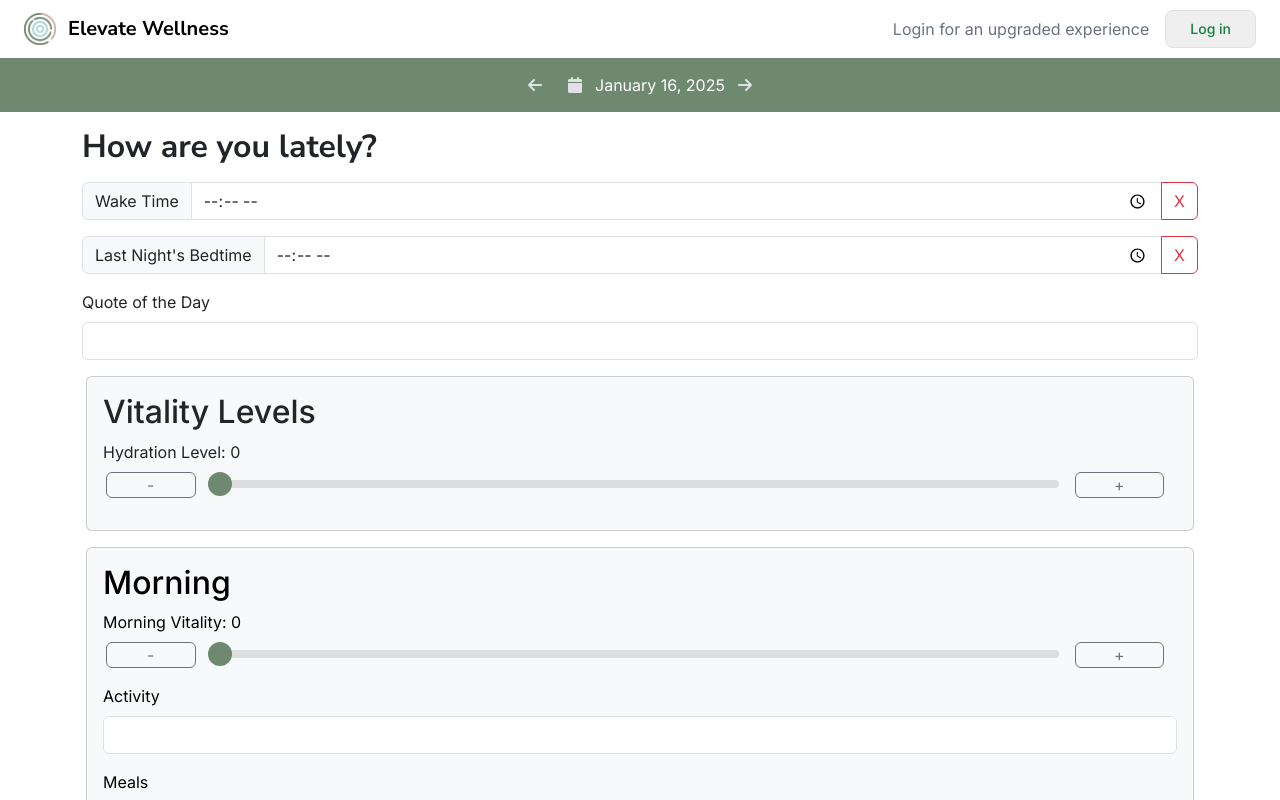
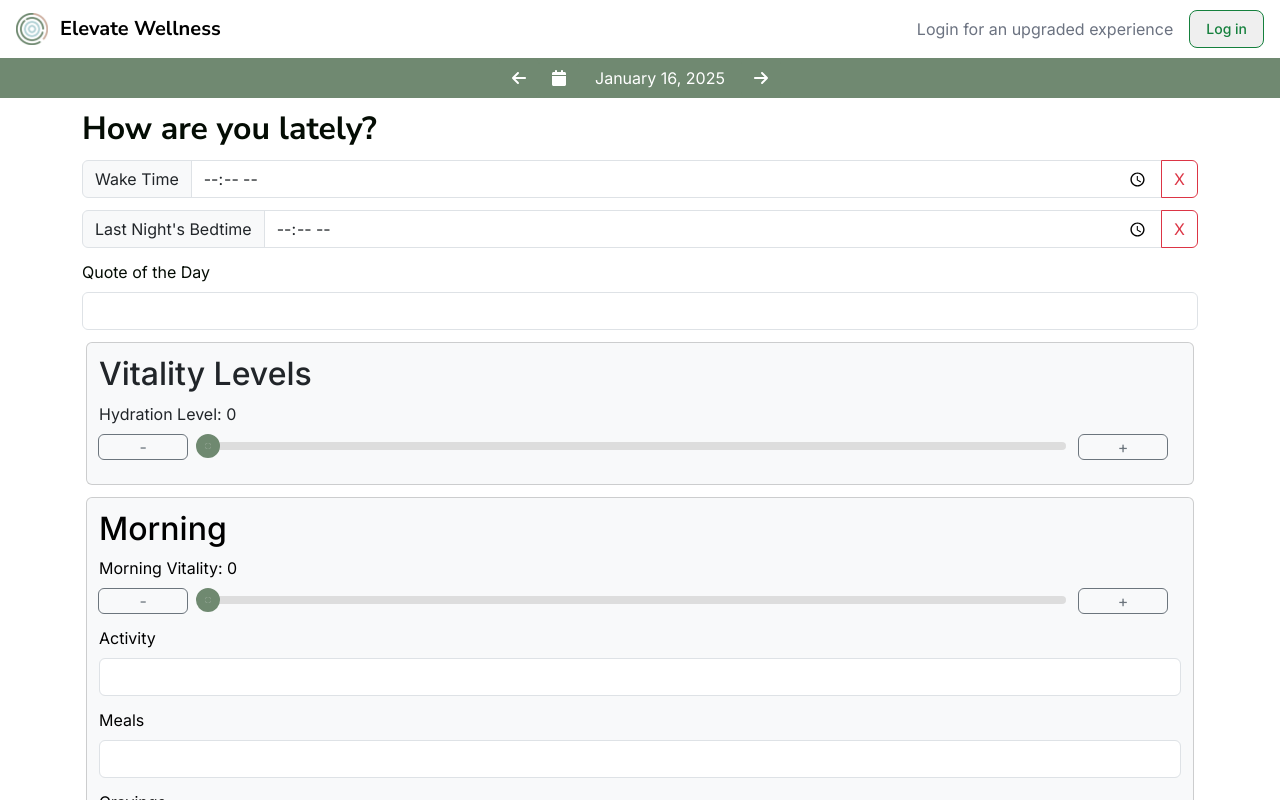
Before and after one commit to Crambeary/wellness_reflection, a Next.js app: page / in a window 1280 px wide. Shown: the top 800 px of the page. Built offline with nearby package versions, Linux system fonts and the light colour scheme; no server answers.

Commit message:
dateheader is tailwind

```diff
--- a/app/components/DateHeader.tsx
+++ b/app/components/DateHeader.tsx
@@ -8,6 +8,8 @@ import { createClient } from '@/utils/supabase/client';
 import { useEffect } from 'react';
 import { setShowModal, setModalMessage, setIsAuthenticated } from '@/store/wellnessSlice';
 import { useState } from 'react';
+import { Button } from '@/components/ui/button';
+import { Spinner } from '@/components/ui/spinner';
 
 export default function DateHeader() {
     const dispatch = useAppDispatch();
@@ -78,47 +80,77 @@ export default function DateHeader() {
     }
 
     return (
-        <nav className="navbar sticky-top text-white primary-color" data-bs-theme="dark">
-            <div className='container-fluid'>
-                <div className='d-flex mx-auto'>
+        <nav className="sticky top-0 bg-primary text-white">
+            <div className="container mx-auto px-4">
+                <div className="flex justify-center items-center">
                     {isLoading && (
-                        <div className='mx-auto my-auto'>
-                            Loading...
+                        <div className="py-2 inline-flex items-center gap-2">
+                            Loading Date Info... <Spinner size="sm" className='bg-black dark:bg-white'/>
                         </div>
                     )}
                     {!isLoading && isAuthenticated && (
                         <>
-                        <button className='btn' onClick={() => {
-                            const prev = prevDay();
-                            dispatch(setDate(prev));
-                        }}>
+                        <Button
+                            variant="default"
+                            className='border-0'
+                            size="icon"
+                            onClick={() => {
+                                const prev = prevDay();
+                                dispatch(setDate(prev));
+                            }}
+                        >
                             <FontAwesomeIcon icon={faArrowLeft} />
-                        </button>
-                        <button className='btn' onClick={() => dispatch(setDate(new Date().toISOString()))}>
+                        </Button>
+                        <Button
+                            variant="default"
+                            className='border-0'
+                            size="icon"
+                            onClick={() => dispatch(setDate(new Date().toISOString()))}
+                        >
                             <FontAwesomeIcon icon={faCalendar} />
-                        </button>
-                        <div className='mx-auto my-auto'>
+                        </Button>
+                        <div className="px-4 py-2">
                             {formattedDate}
                         </div>
-                        <button className='btn' onClick={() => dispatch(setDate(nextDay()))}>
+                        <Button
+                            variant="default"
+                            className='border-0'
+                            size="icon"
+                            onClick={() => dispatch(setDate(nextDay()))}
+                        >
                             <FontAwesomeIcon icon={faArrowRight} />
-                        </button>
+                        </Button>
                         </>
                     )}
                     {!isLoading && !isAuthenticated && (
                         <>
-                        <button className='btn' onClick={() => showModal()}>
+                        <Button
+                            variant="default"
+                            className='border-0'
+                            size="icon"
+                            onClick={() => showModal()}
+                        >
                             <FontAwesomeIcon icon={faArrowLeft} />
-                        </button>
-                        <button className='btn' onClick={() => showModal()}>
+                        </Button>
+                        <Button
+                            variant="default"
+                            className='border-0'
+                            size="icon"
+                            onClick={() => showModal()}
+                        >
                             <FontAwesomeIcon icon={faCalendar} />
-                        </button>
-                        <div className='mx-auto my-auto'>
+                        </Button>
+                        <div className="px-4 py-2">
                             {formattedDate}
                         </div>
-                        <button className='btn' onClick={() => showModal()}>
+                        <Button
+                            variant="default"
+                            className='border-0'
+                            size="icon"
+                            onClick={() => showModal()}
+                        >
                             <FontAwesomeIcon icon={faArrowRight} />
-                        </button>
+                        </Button>
                         </>
                     )}
                 </div>
--- /dev/null
+++ b/app/components/ui/spinner.tsx
@@ -0,0 +1,68 @@
+import * as React from "react";
+import { Slot } from "@radix-ui/react-slot";
+import { cva, type VariantProps } from "class-variance-authority";
+import { cn } from "@/lib/utils";
+
+const spinnerVariants = cva(
+  "relative block opacity-[0.65]",
+  {
+    variants: {
+      size: {
+        sm: "w-4 h-4",
+        md: "w-6 h-6",
+        lg: "w-8 h-8",
+      },
+    },
+    defaultVariants: {
+      size: "sm",
+    },
+  }
+);
+
+export interface SpinnerProps
+  extends React.HTMLAttributes<HTMLSpanElement>,
+  VariantProps<typeof spinnerVariants> {
+  loading?: boolean;
+  asChild?: boolean;
+}
+
+const Spinner = React.forwardRef<HTMLSpanElement, SpinnerProps>(
+  ({ className, size, loading = true, asChild = false, ...props }, ref) => {
+    const Comp = asChild ? Slot : "span";
+
+    const [bgColorClass, filteredClassName] = React.useMemo(() => {
+      const bgClass = className?.match(/(?:dark:bg-|bg-)[a-zA-Z0-9-]+/g) || [];
+      const filteredClasses = className?.replace(/(?:dark:bg-|bg-)[a-zA-Z0-9-]+/g, '').trim();
+      return [bgClass, filteredClasses];
+    }, [className]);
+
+    if (!loading) return null;
+
+    return (
+      <Comp
+        className={cn(spinnerVariants({ size, className: filteredClassName }))}
+        ref={ref}
+        {...props}
+      >
+        {Array.from({ length: 8 }).map((_, i) => (
+          <span
+            key={i}
+            className="absolute top-0 left-1/2 w-[12.5%] h-full animate-spinner-leaf-fade"
+            style={{
+              transform: `rotate(${i * 45}deg)`,
+              animationDelay: `${-(7 - i) * 100}ms`,
+            }}
+          >
+            <span
+              className={cn("block w-full h-[30%] rounded-full", bgColorClass)}
+            ></span>
+          </span>
+        ))}
+      </Comp>
+    );
+  }
+);
+
+Spinner.displayName = "Spinner";
+
+export { Spinner, spinnerVariants };
--- a/app/layout.tsx
+++ b/app/layout.tsx
@@ -1,11 +1,9 @@
 import type { Metadata } from 'next'
 import { Inter } from 'next/font/google'
-import Script from 'next/script'
 import Header from '@/components/header'
-import DateHeader from '@/components/DateHeader'
 import { Providers } from './providers'
+import 'bootstrap/dist/css/bootstrap.min.css';
 import '../styles/globals.css'
-import 'bootstrap/dist/css/bootstrap.min.css';
 
 const inter = Inter({ subsets: ['latin'] })
 
@@ -66,7 +64,6 @@ export default function RootLayout({
       <body className={inter.className}>
         <Providers>
           <Header />
-          <DateHeader />
           {children}
           {/* <Script
             src="https://cdn.jsdelivr.net/npm/bootstrap@5.3.0/dist/js/bootstrap.bundle.min.js"
--- a/app/page.tsx
+++ b/app/page.tsx
@@ -21,6 +21,7 @@ import { confirmDateSwitch } from './store/actions';
 import { login, logout } from './login/actions';
 import { getLocalISOString } from '@/utils/helpers';
 import { useState } from 'react';
+import DateHeader from './components/DateHeader';
 
 export default function App() {
   const dispatch = useAppDispatch();
@@ -216,8 +217,10 @@ export default function App() {
   };
 
   return (
-    <div style={{ position: 'relative', marginBottom: '50vh'}}>
-      <section id="region-to-capture" className="container-sm" ref={captureRegionRef}>
+    <>
+      <DateHeader />
+      <div style={{ position: 'relative', marginBottom: '50vh'}}>
+        <section id="region-to-capture" className="container-sm" ref={captureRegionRef}>
         <div className="row">
           <div className="col-md-12" id="wellness-form" >
             <div className='row'>
@@ -401,6 +404,7 @@ export default function App() {
           bottom: '-50vh'
         }}
       />
-    </div>
+      </div>
+    </>
   )
 }
--- a/styles/globals.css
+++ b/styles/globals.css
@@ -38,60 +38,62 @@ input[type=range].form-range::-moz-range-thumb {
 }
 
 @layer base {
-  :root {
-    --background: 0 0% 100%;
-    --foreground: 240 10% 3.9%;
-    --card: 0 0% 100%;
-    --card-foreground: 240 10% 3.9%;
-    --popover: 0 0% 100%;
-    --popover-foreground: 240 10% 3.9%;
-    --primary: 240 5.9% 10%;
-    --primary-foreground: 0 0% 98%;
-    --secondary: 240 4.8% 95.9%;
-    --secondary-foreground: 240 5.9% 10%;
-    --muted: 240 4.8% 95.9%;
-    --muted-foreground: 240 3.8% 46.1%;
-    --accent: 240 4.8% 95.9%;
-    --accent-foreground: 240 5.9% 10%;
-    --destructive: 0 84.2% 60.2%;
-    --destructive-foreground: 0 0% 98%;
-    --border: 240 5.9% 90%;
-    --input: 240 5.9% 90%;
-    --ring: 240 10% 3.9%;
-    --chart-1: 12 76% 61%;
-    --chart-2: 173 58% 39%;
-    --chart-3: 197 37% 24%;
-    --chart-4: 43 74% 66%;
-    --chart-5: 27 87% 67%;
-    --radius: 0.5rem;
+    :root {
+      --background: 122 62% 100%;
+      --foreground: 122 53% 3%;
+      --muted: 122 37% 87%;
+      --muted-foreground: 122 3% 37%;
+      --popover: 122 62% 100%;
+      --popover-foreground: 122 53% 3%;
+      --card: 122 62% 100%;
+      --card-foreground: 122 53% 3%;
+      --border: 122 10% 92%;
+      --input: 122 10% 92%;
+      --primary: 122 10% 49%;
+      --primary-foreground: 0 0% 100%;
+      --secondary: 122 3% 87%;
+      --secondary-foreground: 122 3% 27%;
+      --accent: 122 11% 80%;
+      --accent-foreground: 122 11% 20%;
+      --destructive: 18 97% 33%;
+      --destructive-foreground: 0 0% 100%;
+      --ring: 122 10% 49%;
+      --chart-1: 122 10% 49%;
+      --chart-2: 122 3% 87%;
+      --chart-3: 122 11% 80%;
+      --chart-4: 122 3% 90%;
+      --chart-5: 122 13% 49%;
+      --radius: 0.5rem;
+    }
+
+    .dark {
+      --background: 122 51% 2%;
+      --foreground: 122 40% 99%;
+      --muted: 122 37% 13%;
+      --muted-foreground: 122 3% 63%;
+      --popover: 122 51% 2%;
+      --popover-foreground: 122 40% 99%;
+      --card: 122 51% 2%;
+      --card-foreground: 122 40% 99%;
+      --border: 122 10% 14%;
+      --input: 122 10% 14%;
+      --primary: 122 10% 49%;
+      --primary-foreground: 0 0% 100%;
+      --secondary: 122 1% 17%;
+      --secondary-foreground: 122 1% 77%;
+      --accent: 122 10% 22%;
+      --accent-foreground: 122 10% 82%;
+      --destructive: 18 97% 50%;
+      --destructive-foreground: 0 0% 100%;
+      --ring: 122 10% 49%;
+      --chart-1: 122 10% 49%;
+      --chart-2: 122 1% 17%;
+      --chart-3: 122 10% 22%;
+      --chart-4: 122 1% 20%;
+      --chart-5: 122 13% 49%;
+    }
   }
-  .dark {
-    --background: 240 10% 3.9%;
-    --foreground: 0 0% 98%;
-    --card: 240 10% 3.9%;
-    --card-foreground: 0 0% 98%;
-    --popover: 240 10% 3.9%;
-    --popover-foreground: 0 0% 98%;
-    --primary: 0 0% 98%;
-    --primary-foreground: 240 5.9% 10%;
-    --secondary: 240 3.7% 15.9%;
-    --secondary-foreground: 0 0% 98%;
-    --muted: 240 3.7% 15.9%;
-    --muted-foreground: 240 5% 64.9%;
-    --accent: 240 3.7% 15.9%;
-    --accent-foreground: 0 0% 98%;
-    --destructive: 0 62.8% 30.6%;
-    --destructive-foreground: 0 0% 98%;
-    --border: 240 3.7% 15.9%;
-    --input: 240 3.7% 15.9%;
-    --ring: 240 4.9% 83.9%;
-    --chart-1: 220 70% 50%;
-    --chart-2: 160 60% 45%;
-    --chart-3: 30 80% 55%;
-    --chart-4: 280 65% 60%;
-    --chart-5: 340 75% 55%;
-  }
-}
+
 
 @layer base {
   * {
--- a/tailwind.config.js
+++ b/tailwind.config.js
@@ -54,6 +54,19 @@ module.exports = {
   				'4': 'hsl(var(--chart-4))',
   				'5': 'hsl(var(--chart-5))'
   			}
+  		},
+  		keyframes: {
+  			'spinner-leaf-fade': {
+  				'0%, 100%': {
+  					opacity: '0'
+  				},
+  				'50%': {
+  					opacity: '1'
+  				}
+  			}
+  		},
+  		animation: {
+  			'spinner-leaf-fade': 'spinner-leaf-fade 800ms linear infinite'
   		}
   	}
   },
```
Also changed, not shown: app/components/header.tsx (+8 -8 lines), 1 other file (tests, documents, lock files or other folders).
